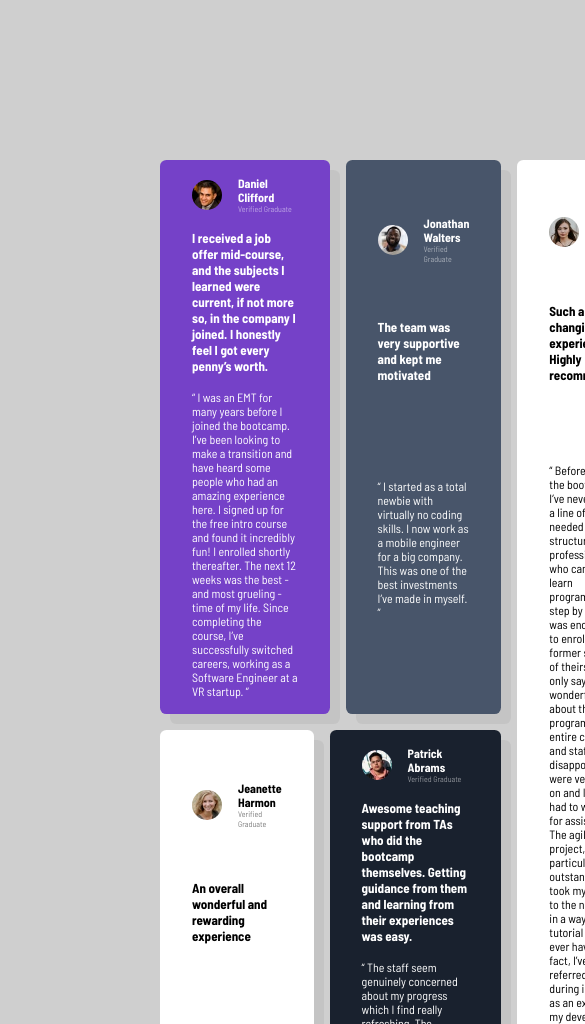
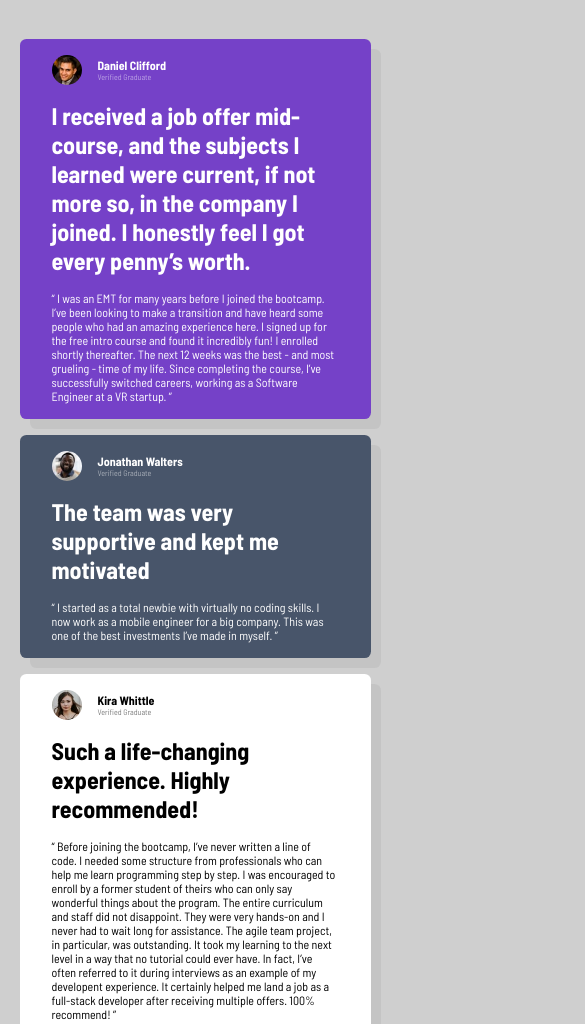
Before and after one commit to SGDIEGO/testimonials-grid-section-main, a plain HTML site: page index.html in a window 390 px wide. Shown: the top 1024 px of the page, 585 px wide, since content can reach past the window. Drawn offline with Linux system fonts and the light colour scheme.

Commit message:
Adding responsive mobile desgin

```diff
--- a/styles/index.scss
+++ b/styles/index.scss
@@ -7,9 +7,8 @@ $bg_color: hsl(0, 0%, 81%);
 body {
   background-color: $bg_color;
   width: auto;
-  margin: 10rem;
+  margin: 10% 5%;
   font-family: "Barlow Semi Condensed", sans-serif;
-  font-size: 13px;
 }
 
 #testimonials-box {
@@ -53,6 +52,7 @@ body {
   padding: 1rem 2rem;
   border: none;
   gap: 1rem;
+  font-size: 24px;
   box-shadow: 10px 10px rgba($color: #000000, $alpha: 0.05);
 }
 
@@ -104,3 +104,14 @@ body {
 .light {
   color: white;
 }
+
+@media (max-width: 582px) {
+  #testimonials-box {
+    grid-template-columns: 1fr;
+    grid-template-areas: none;
+  }
+
+  #testimonials-box div {
+    grid-area:auto
+  }
+}
```
Also changed, not shown: styles/index.css, 1 other file.
